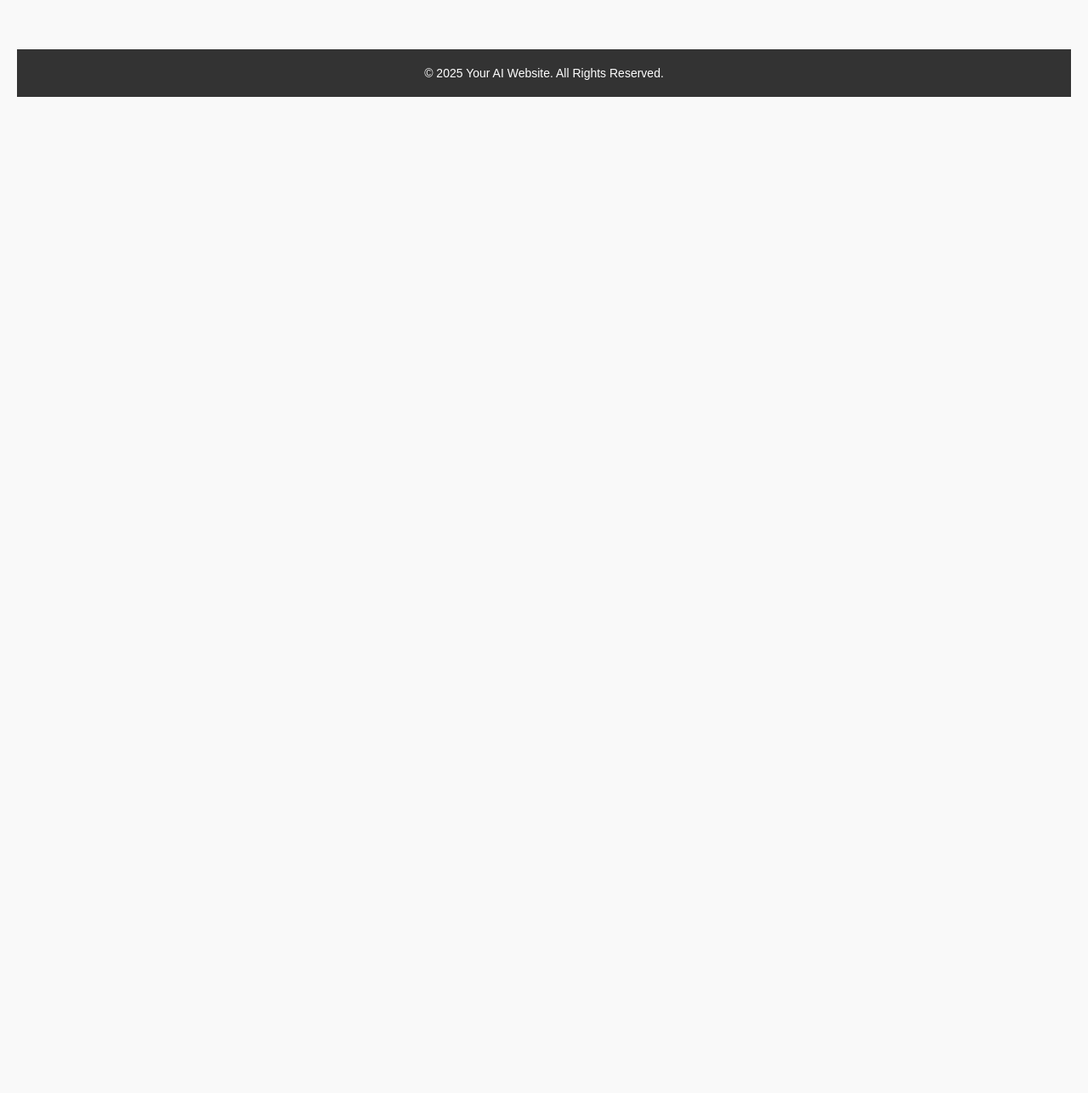
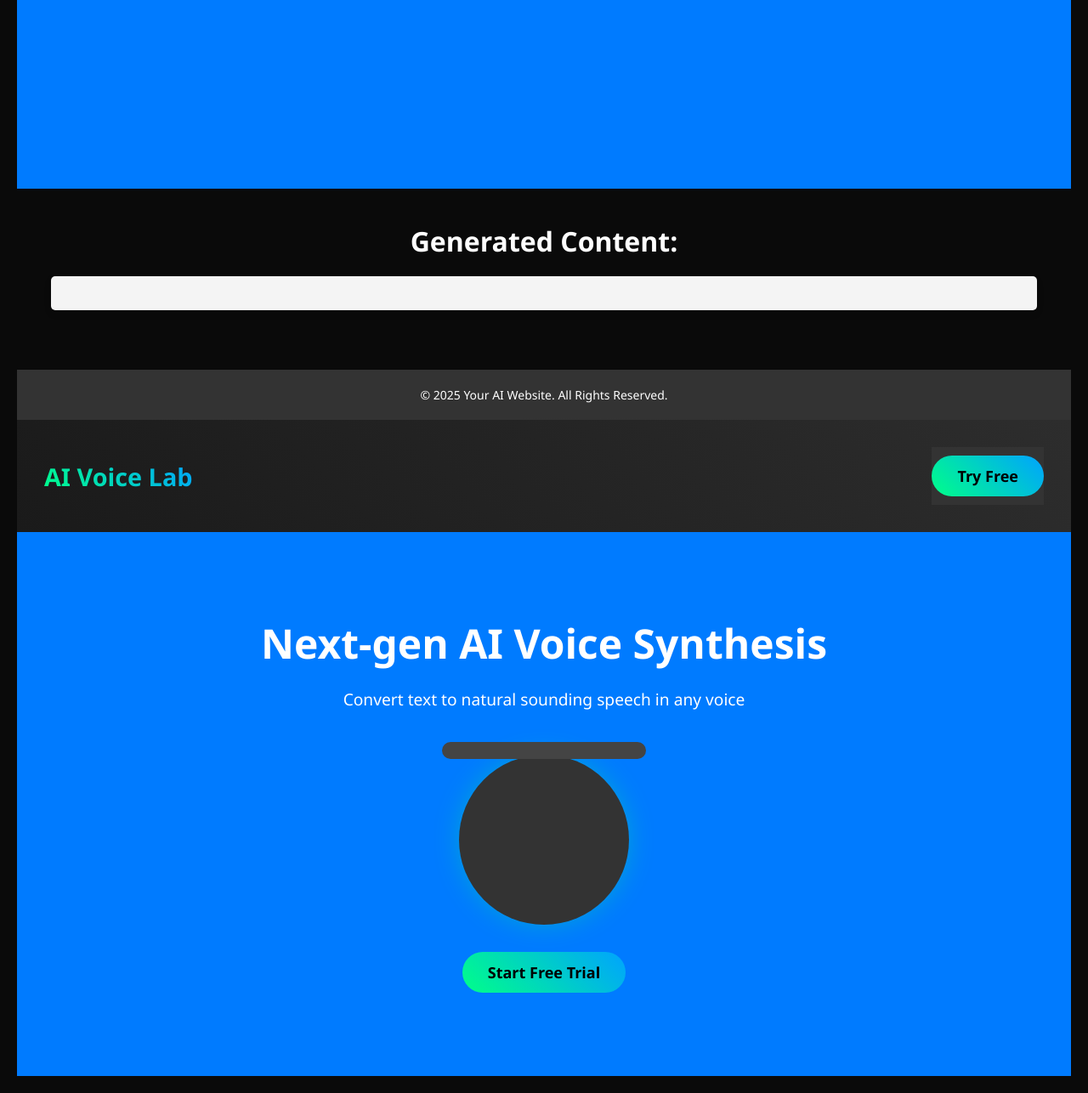
Before and after one commit to Nazarha/skills-github-pages, a plain HTML site: page index.html in a window 1280 px wide. Shown: the part 758-2044 px from the top of the page at 85% size. Before the commit the page ends 892 px from the top, so only its background shows below. Drawn offline with Linux system fonts and the light colour scheme.

Commit message:
Add files via upload

```diff
--- a/index.html
+++ b/index.html
@@ -60,3 +60,118 @@
   <script src="script.js"></script>
 </body>
 </html>
+
+<!DOCTYPE html>
+<html lang="hi">
+<head>
+    <meta charset="UTF-8">
+    <meta name="viewport" content="width=device-width, initial-scale=1.0">
+    <title>AI Voice Lab</title>
+    <style>
+        * {
+            margin: 0;
+            padding: 0;
+            box-sizing: border-box;
+            font-family: 'Segoe UI', sans-serif;
+        }
+
+        body {
+            background: #0a0a0a;
+            color: white;
+        }
+
+        /* Header Styling */
+        .header {
+            padding: 2rem;
+            display: flex;
+            justify-content: space-between;
+            align-items: center;
+            background: linear-gradient(45deg, #1a1a1a, #2d2d2d);
+        }
+
+        .logo {
+            font-size: 1.8rem;
+            font-weight: bold;
+            background: linear-gradient(45deg, #00ff88, #00a3ff);
+            -webkit-background-clip: text;
+            -webkit-text-fill-color: transparent;
+        }
+
+        /* Modern Button Style */
+        .btn {
+            padding: 12px 30px;
+            border: none;
+            border-radius: 25px;
+            background: linear-gradient(45deg, #00ff88, #00a3ff);
+            color: black;
+            font-weight: bold;
+            cursor: pointer;
+            transition: transform 0.3s;
+        }
+
+        .btn:hover {
+            transform: scale(1.05);
+        }
+
+        /* Hero Section */
+        .hero {
+            height: 80vh;
+            display: flex;
+            align-items: center;
+            justify-content: center;
+            flex-direction: column;
+            text-align: center;
+            padding: 2rem;
+        }
+
+        /* Headset Design (CSS Art) */
+        .headset {
+            width: 200px;
+            height: 200px;
+            position: relative;
+            margin: 2rem;
+            background: #333;
+            border-radius: 50%;
+            box-shadow: 0 0 30px rgba(0, 255, 136, 0.3);
+        }
+
+        .headset::after {
+            content: '';
+            position: absolute;
+            width: 120%;
+            height: 20px;
+            background: #444;
+            top: -15px;
+            left: -10%;
+            border-radius: 10px;
+        }
+    </style>
+</head>
+<body>
+    <header class="header">
+        <div class="logo">AI Voice Lab</div>
+        <nav>
+            <button class="btn">Try Free</button>
+        </nav>
+    </header>
+
+    <section class="hero">
+        <h1>Next-gen AI Voice Synthesis</h1>
+        <p>Convert text to natural sounding speech in any voice</p>
+
+        <!-- Headset Design -->
+        <div class="headset"></div>
+
+        <button class="btn">Start Free Trial</button>
+    </section>
+
+    <script>
+        // Basic Interactions
+        document.querySelectorAll('.btn').forEach(button => {
+            button.addEventListener('click', () => {
+                alert('Feature coming soon!');
+            });
+        });
+    </script>
+</body>
+</html>
```
